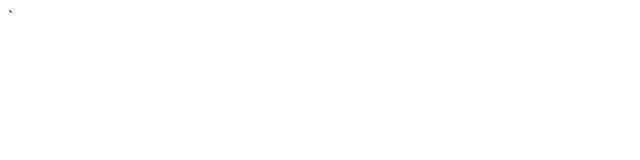
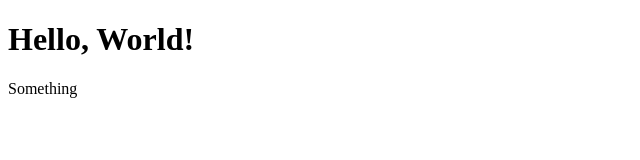
Before and after one commit to Olezzza/NoteTaking-App, a website: page index.html in a window 1280 px wide. Shown: the whole page, without its empty margins (0-640 px from the left). Drawn offline with Linux system fonts and the light colour scheme.

Commit message:
git commit -m "Change index.html"

```diff
--- a/index.html
+++ b/index.html
@@ -6,7 +6,8 @@
     <meta name="viewport" content="width=device-width, initial-scale=1.0">
     <title>Document</title>
 </head>
-<body>`
-
+<body>
+    <h1>Hello, World!</h1>
+    <p>Something</p>
 </body>
 </html>
```
